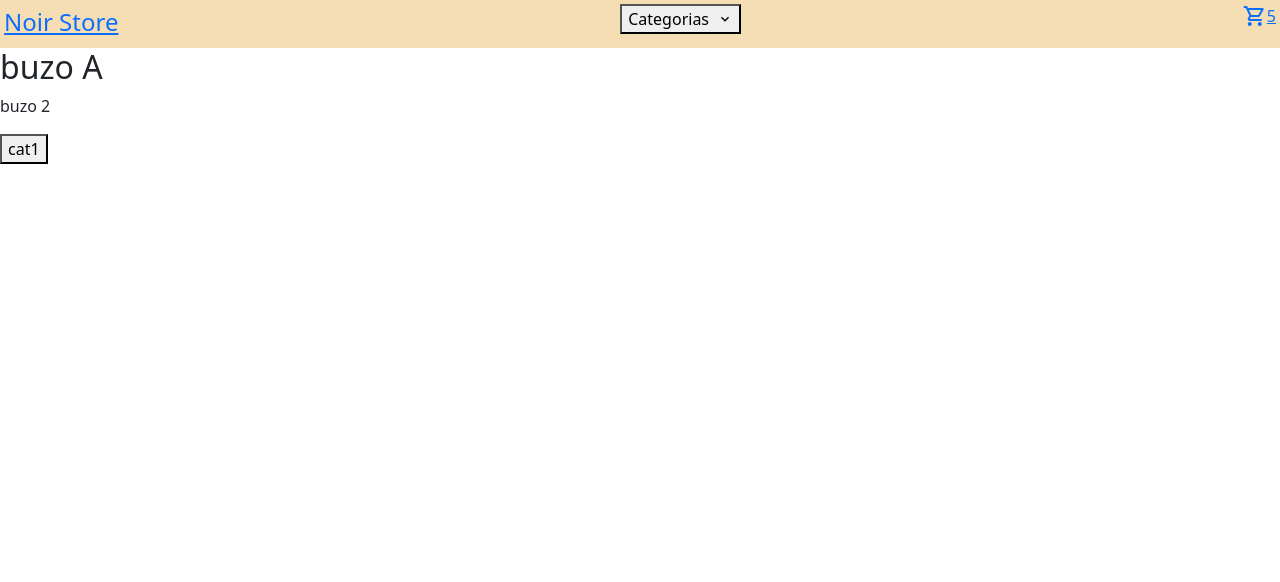
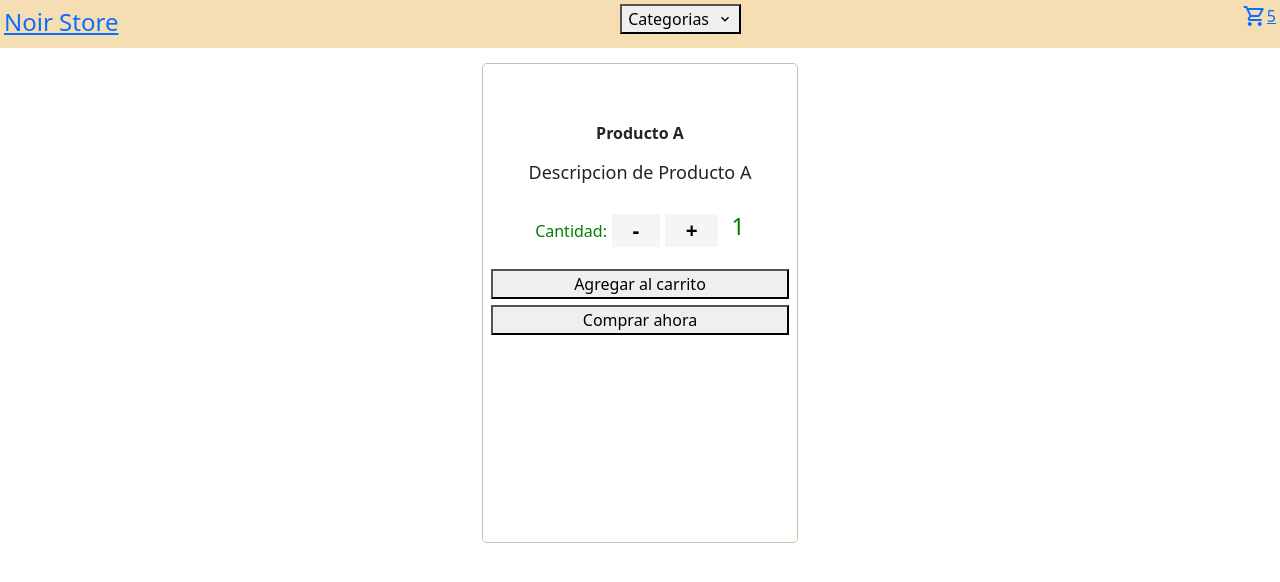
Before and after one commit to tomasbianco09/Curso-React, a React (Vite) app: page /item/1 in a window 1280 px wide. Shown: the top 582 px of the page. Built offline with nearby package versions, Linux system fonts and the light colour scheme; the HTML template or start-up script is replaced by a standard one.

Commit message:
Ultimos cambios en ItemDetail e ItemDetailContainer

```diff
--- a/src/components/Item.jsx
+++ b/src/components/Item.jsx
@@ -1,24 +1,23 @@
 import React from 'react'
-import {  } from '@chakra-ui/react'
+import { } from '@chakra-ui/react'
 import { Link } from 'react-router-dom'
-const Item = ({nombre, description, stock}) => {
+import { Button, Card, CardBody, CardFooter, CardHeader, Heading, Text } from '@chakra-ui/react'
+
+const Item = ({ nombre, description, id, }) => {
     return (
         <div className="container-lg">
             <div className='card'>
-            <div className='product-image'>
-                <img src="/img/prod/AST 223 CSGO PRO JERSEY.jpg" alt="Imagen de cama"/>
-                <img src="/img/prod/AST 223 CSGO PRO JERSEY BACK.jpg" alt="Imagen de cama" className="hover-img"/>
-            </div>
+                <div className='product-image'></div>
                 <div className='product-info'>
                     <h4>{nombre}</h4>
                     <p>{description}</p>
                 </div>
                 <div className='btn-p'>
-                <Link to={`/item/${'id'}`}>
                     <button>
+                        <Link to={`/item/${id}`}>
                             Detalles
+                        </Link>
                     </button>
-                </Link>
                 </div>
             </div>
         </div>
--- /dev/null
+++ b/src/components/ItemCount.jsx
@@ -0,0 +1,43 @@
+import React from 'react';
+import { useState } from "react";
+
+const ItemCount = ({ stock, initial, onAdd }) => {
+  const [quantity, setQuantity] = useState(1);
+
+  const increment = () => {
+    if (quantity < stock) {
+      setQuantity(quantity + 1);
+    }
+  };
+
+  const decrement = () => {
+    if (quantity > initial) {
+      setQuantity(quantity - 1);
+    }
+  };
+
+  return (
+    <div>
+      <div className="buttons-cart">
+        <p>Cantidad: </p>
+        <button variant="outline-secondary " size="sm" onClick={decrement}>
+          -
+        </button>
+        <button variant="outline-secondary " size="sm" onClick={increment}>
+          +
+        </button>
+        <h4 className="text-center">{quantity}</h4>
+      </div>
+
+      <div className='buttons-add-cart'>
+        <button variant='success' onClick={() => onAdd(quantity)} disabled={!stock}>
+          Agregar al carrito
+        </button>
+        <button variant="outline-primary ">Comprar ahora</button>
+      </div>
+
+    </div>
+  );
+};
+
+export default ItemCount;
--- a/src/components/ItemDetail.jsx
+++ b/src/components/ItemDetail.jsx
@@ -1,29 +1,30 @@
 import React from 'react';
-import { useParams} from 'react-router-dom';
-import { Card, CardHeader, Heading, CardBody, Text, CardFooter, Button, Flex } from '@chakra-ui/react'
+import ItemCount from './ItemCount'
+import { useParams } from 'react-router-dom';
+import { } from '@chakra-ui/react'
+
 const ItemDetail = ({ productos }) => {
     const { id } = useParams();
 
-    const productoFilter = productos.filter((producto) => producto.id == id)
+    const filteredProducts = productos.filter((producto) => producto.id == id)
 
     return (
         <div>
-            {productoFilter.map((producto) => {
+            {filteredProducts.map((producto) => {
                 return (
                     <div key={producto.id}>
-                        <Flex>
-                            <Card>
-                                <CardHeader>
-                                    <Heading size='md'>{producto.nombre}</Heading>
-                                </CardHeader>
-                                <CardBody>
-                                    <Text>{producto.description}</Text>
-                                </CardBody>
-                                <CardFooter>
-                                    <Button>{producto.category}</Button>
-                                </CardFooter>
-                            </Card>
-                        </Flex>
+                        <div className="container-lg">
+                            <div className='card'>
+                                <div className='product-image'></div>
+                                <div className='product-info'>
+                                    <h4>{producto.nombre}</h4>
+                                    <p>{producto.description}</p>
+                                </div>
+                                <div>
+                                    <ItemCount stock={producto.stock} initial={1} />
+                                </div>
+                            </div>
+                        </div>
                     </div>
                 )
             })}
--- a/src/components/ItemDetailContainer.jsx
+++ b/src/components/ItemDetailContainer.jsx
@@ -1,20 +1,21 @@
 import React from 'react'
 import ItemDetail from './ItemDetail'
-import { Flex } from '@chakra-ui/react'
+import { version } from 'react-dom'
 
 const ItemDetailContainer = () => {
 
   const productos = [
-      { id: 1, nombre: "buzo A", description: "buzo 2", stock: 2, category: "cat1" },
-      { id: 2, nombre: "buzo B", description: "buzo 3", stock: 4, category: "cat2" },
-      { id: 3, nombre: "buzo C", description: "buzo 1", stock: 5, category: "cat3" },
-      { id: 4, nombre: "buzo D", description: "buzo 2", stock: 2, category: "cat1" },
-      { id: 5, nombre: "buzo E", description: "buzo 3", stock: 4, category: "cat2" },
-      { id: 6, nombre: "buzo F", description: "buzo 1", stock: 5, category: "cat3" },
+    { id: 1, nombre: "Producto A", description: "Descripcion de Producto A", stock: 2, category: "cat1" },
+    { id: 2, nombre: "Producto B", description: "Descripcion de Producto B", stock: 10, category: "cat2" },
+    { id: 3, nombre: "Producto C", description: "Descripcion de Producto C", stock: 12, category: "cat3" },
+    { id: 4, nombre: "Producto D", description: "Descripcion de Producto D", stock: 32, category: "cat1" },
+    { id: 5, nombre: "Producto E", description: "Descripcion de Producto E", stock: 20, category: "cat2" },
+    { id: 6, nombre: "Producto F", description: "Descripcion de Producto F", stock: 5, category: "cat3" },
   ]
 
+
   const getProductos = new Promise((resolve, reject) => {
-        if (productos.length > 0) {
+    if (productos.lenght > 0) {
       setTimeout(() => {
         resolve(productos)
       }, 2000)
@@ -24,17 +25,19 @@ const ItemDetailContainer = () => {
   })
 
   getProductos
-    .then((res) => {
-        console.log(res)
+    .then((resolve) => {
+      console.log(resolve)
     })
     .catch((error) => {
       console.log(error)
     })
 
   return (
-      <Flex>
-          <ItemDetail productos={productos} />
-      </Flex>
+    <>
+      <ItemDetail
+        productos={productos}
+      />
+    </>
   )
 }
 
--- a/src/components/ItemList.jsx
+++ b/src/components/ItemList.jsx
@@ -1,23 +1,23 @@
 import React from 'react'
 import Item from './Item'
-import { Container } from "@chakra-ui/react"
 
-const ItemList = ({productos}) => {
+const ItemList = ({ productos }) => {
   return (
     <>
 
       {productos.map((producto) => {
         return (
-
           <Item
             key={producto.id}
+            id={producto.id}
             nombre={producto.nombre}
             description={producto.description}
             stock={producto.stock}
+            category={producto.category}
           />
-
         )
-        })}
+      })
+      }
     </>
   )
 }
--- a/src/components/ItemListContainer.jsx
+++ b/src/components/ItemListContainer.jsx
@@ -6,12 +6,12 @@ import { useParams } from 'react-router-dom'
 const ItemListContainer = () => {
   const { category } = useParams()
   const productos = [
-    { id: 1, nombre: "buzo A", description: "buzo 2", stock: 2, category: "cat1" },
-    { id: 2, nombre: "buzo B", description: "buzo 3", stock: 4, category: "cat2" },
-    { id: 3, nombre: "buzo C", description: "buzo 1", stock: 5, category: "cat3" },
-    { id: 4, nombre: "buzo D", description: "buzo 2", stock: 2, category: "cat1" },
-    { id: 5, nombre: "buzo E", description: "buzo 3", stock: 4, category: "cat2" },
-    { id: 6, nombre: "buzo F", description: "buzo 1", stock: 5, category: "cat3" },
+    { id: 1, nombre: "Producto A", description: "Descripcion de Producto A", stock: 2, category: "cat1" },
+    { id: 2, nombre: "Producto B", description: "Descripcion de Producto B", stock: 10, category: "cat2" },
+    { id: 3, nombre: "Producto C", description: "Descripcion de Producto C", stock: 12, category: "cat3" },
+    { id: 4, nombre: "Producto D", description: "Descripcion de Producto D", stock: 32, category: "cat1" },
+    { id: 5, nombre: "Producto E", description: "Descripcion de Producto E", stock: 20, category: "cat2" },
+    { id: 6, nombre: "Producto F", description: "Descripcion de Producto F", stock: 5, category: "cat3" },
   ]
 
   const getProductos = new Promise((resolve, reject) => {
@@ -32,11 +32,11 @@ const ItemListContainer = () => {
       console.log(error)
     })
 
-  const productoFilter = productos.filter((producto) => producto.category === category)
+  const filteredProducts = productos.filter((producto) => producto.category === category)
 
   return (
     <Flex>
-      <ItemList productos={productoFilter} />
+      <ItemList productos={filteredProducts} />
     </Flex>
   )
 }
--- a/src/components/NavBar.jsx
+++ b/src/components/NavBar.jsx
@@ -1,6 +1,6 @@
 import React from 'react'
 import { Menu, Container, MenuButton, Button, MenuList, MenuItem, Flex, Box, Spacer } from "@chakra-ui/react"
-import { ChevronDownIcon} from '@chakra-ui/icons'
+import { ChevronDownIcon } from '@chakra-ui/icons'
 import { Link } from 'react-router-dom'
 import CartWidget from './CartWidget'
 
@@ -28,7 +28,7 @@ const NavBar = () => {
               </MenuItem>
               <MenuItem>
                 <Link to={`/category/${'cat2'}`}>
-              Remeras
+                  Buzo
                 </Link>
               </MenuItem>
               <MenuItem>
--- a/src/index.css
+++ b/src/index.css
@@ -43,7 +43,7 @@
 
 }
 
-.hover-img {
+/* .hover-img {
     position: absolute;
     left: 0;
     top: 0;
@@ -59,7 +59,7 @@
     width: 330px;
     height: 330px;
     margin: 20px 0 0 0;
-}
+} */
 
 /* .card .product-image img:hover {
     transform: scale(1.1);
@@ -100,3 +100,39 @@
     background-color: rgba(194, 197, 170, 0.5);
     color: #000;
 }
+
+/* Inicio ItemCount CSS */
+
+.buttons-cart{
+    display: flex;
+    justify-content: center;
+    align-items: center;
+    width: 100%;
+    margin-top: 10px;
+    margin-bottom: 20px;
+    color: green;
+
+}
+.buttons-cart Button{
+
+    font-size: 1.3rem;
+    font-weight: 700;
+    border: none;
+    background-color: whitesmoke;
+    margin-left: .3rem;
+    padding-left: 1.3rem;
+    padding-right: 1.3rem;
+}
+.buttons-cart p{
+    padding: 0;
+    margin: 0;
+}
+.buttons-cart h4{
+    margin-left: .8rem;
+}
+.buttons-add-cart Button{
+    width: 95%;
+    margin-bottom: .4rem;
+}
+
+/* Fin ItemCount CSS */
```
Also changed, not shown: src/App.jsx (+6 -8 lines). Lines whose indentation alone changed are shown as unchanged.
